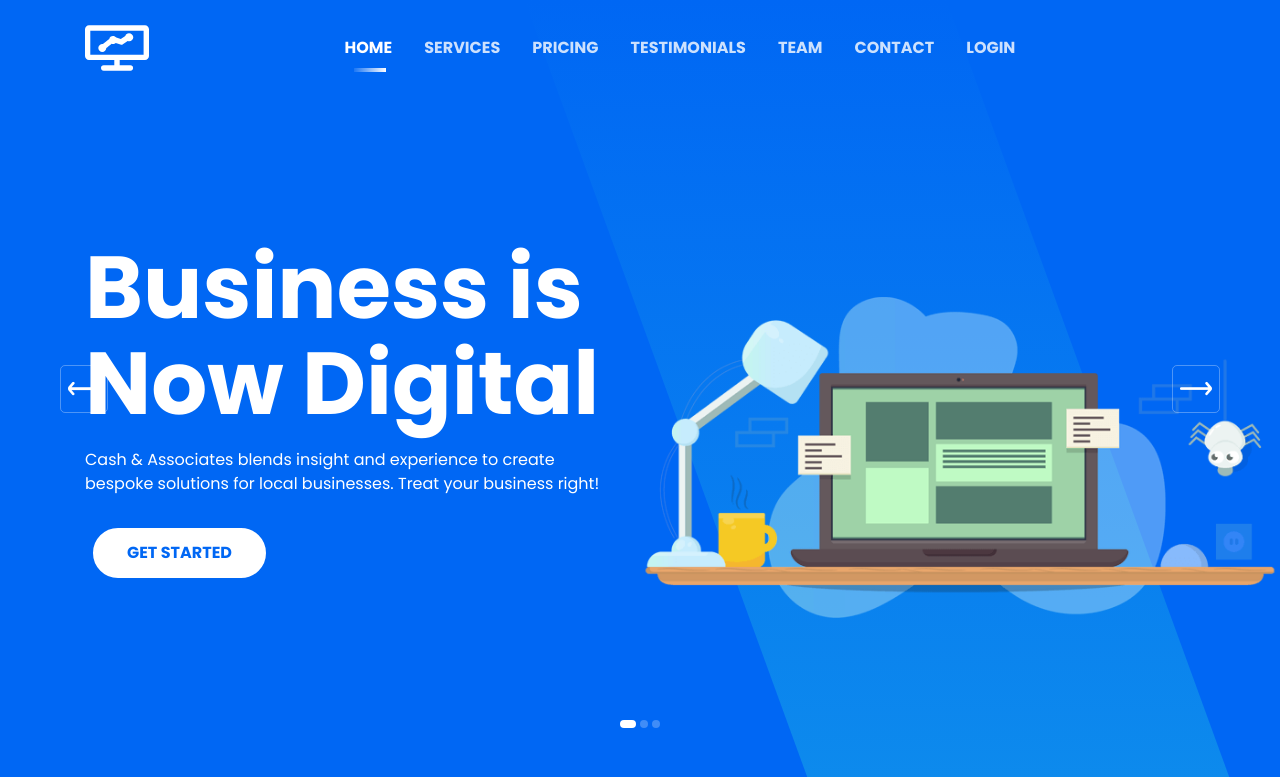
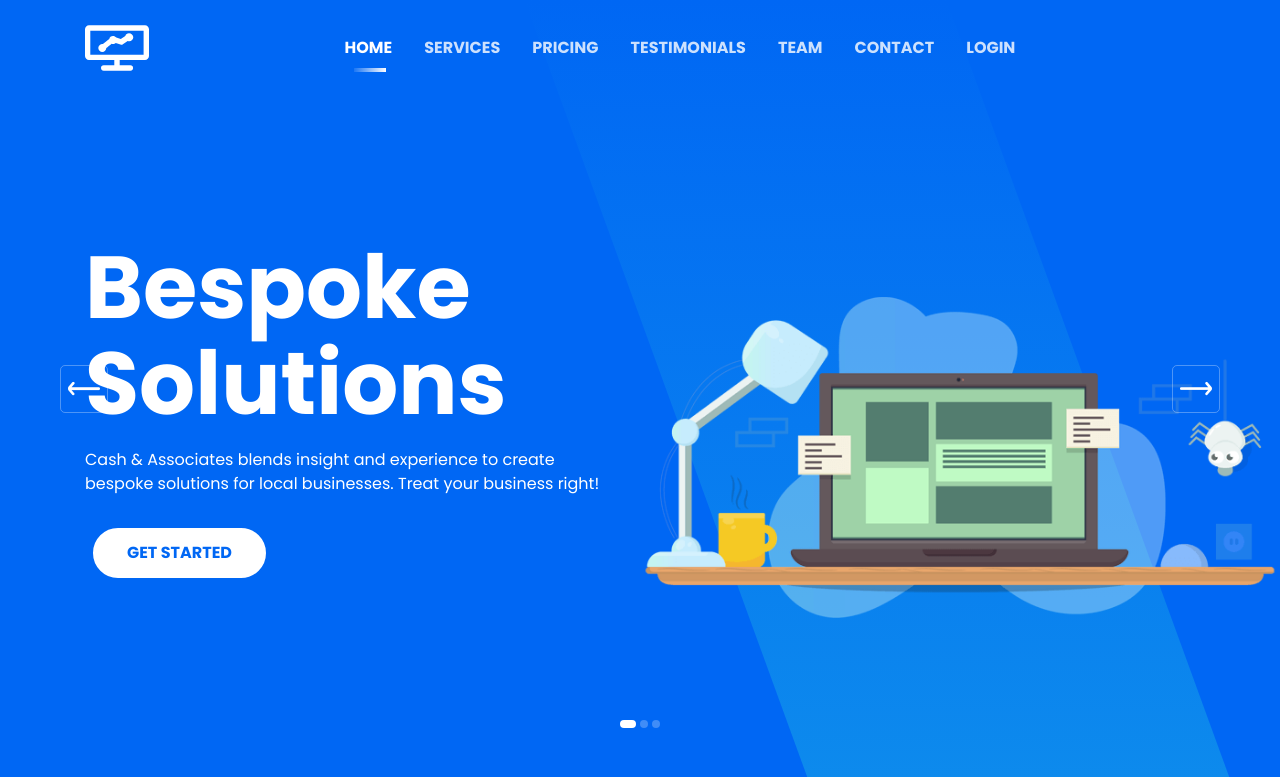
Before and after one commit to Evantually/cash-and-associates, a Flask app: page / in a window 1280 px wide. Shown: the top 777 px of the page. Run offline with Flask 2, Linux system fonts and the light colour scheme; some libraries are stand-ins or nearby versions.

Commit message:
wording tweaks

```diff
--- a/app/templates/landing_page.html
+++ b/app/templates/landing_page.html
@@ -112,7 +112,7 @@
                         <div class="row">
                             <div class="col-lg-6">
                                 <div class="slider-content">
-                                    <h1 class="title">Business is Now Digital</h1>
+                                    <h1 class="title">Bespoke Solutions</h1>
                                     <p class="text">Cash & Associates blends insight and experience to create bespoke solutions for local businesses. Treat your business right!</p>
                                     <ul class="slider-btn rounded-buttons">
                                         <li><a class="main-btn rounded-one" href="{{ url_for('main.landing_page') }}">GET STARTED</a></li>
```
Also changed, not shown: 1 other file.
